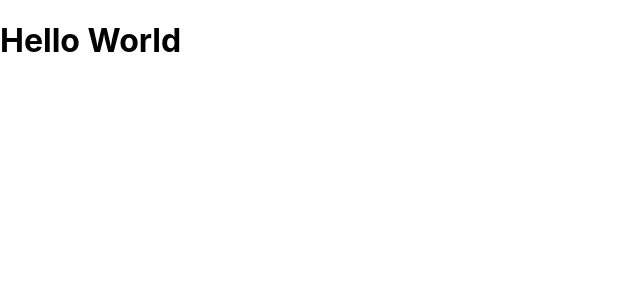
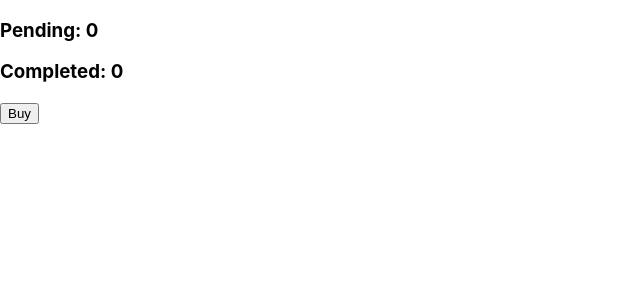
Before and after one commit to mazenAliRushdi/React-Challenges-and-Tasks, a React (Create React App) app: page / in a window 1280 px wide. Shown: the top 300 px of the page, without its empty margins (0-640 px from the left). Built offline with nearby package versions, Linux system fonts and the light colour scheme.

Commit message:
Solve the successive state update challenge

```diff
--- a/src/App.js
+++ b/src/App.js
@@ -1,10 +1,39 @@
+import { useState } from 'react';
 import logo from './logo.svg';
 import './App.css';
 
 export default function App() {
+  const [pending, setPending] = useState(0);
+  const [completed, setCompleted] = useState(0);
+
+  async function handleClick() {
+    setPending(pending + 1);
+    await delay(3000);
+    setPending((p) => {
+      return p - 1;
+    });
+    setCompleted((c) => {
+      return c + 1;
+    });
+  }
+
   return (
-    <h1>
-      Hello World
-    </h1>
+    <>
+      <h3>
+        Pending: {pending}
+      </h3>
+      <h3>
+        Completed: {completed}
+      </h3>
+      <button onClick={handleClick}>
+        Buy
+      </button>
+    </>
   );
 }
+
+function delay(ms) {
+  return new Promise(resolve => {
+    setTimeout(resolve, ms);
+  });
+}
```
